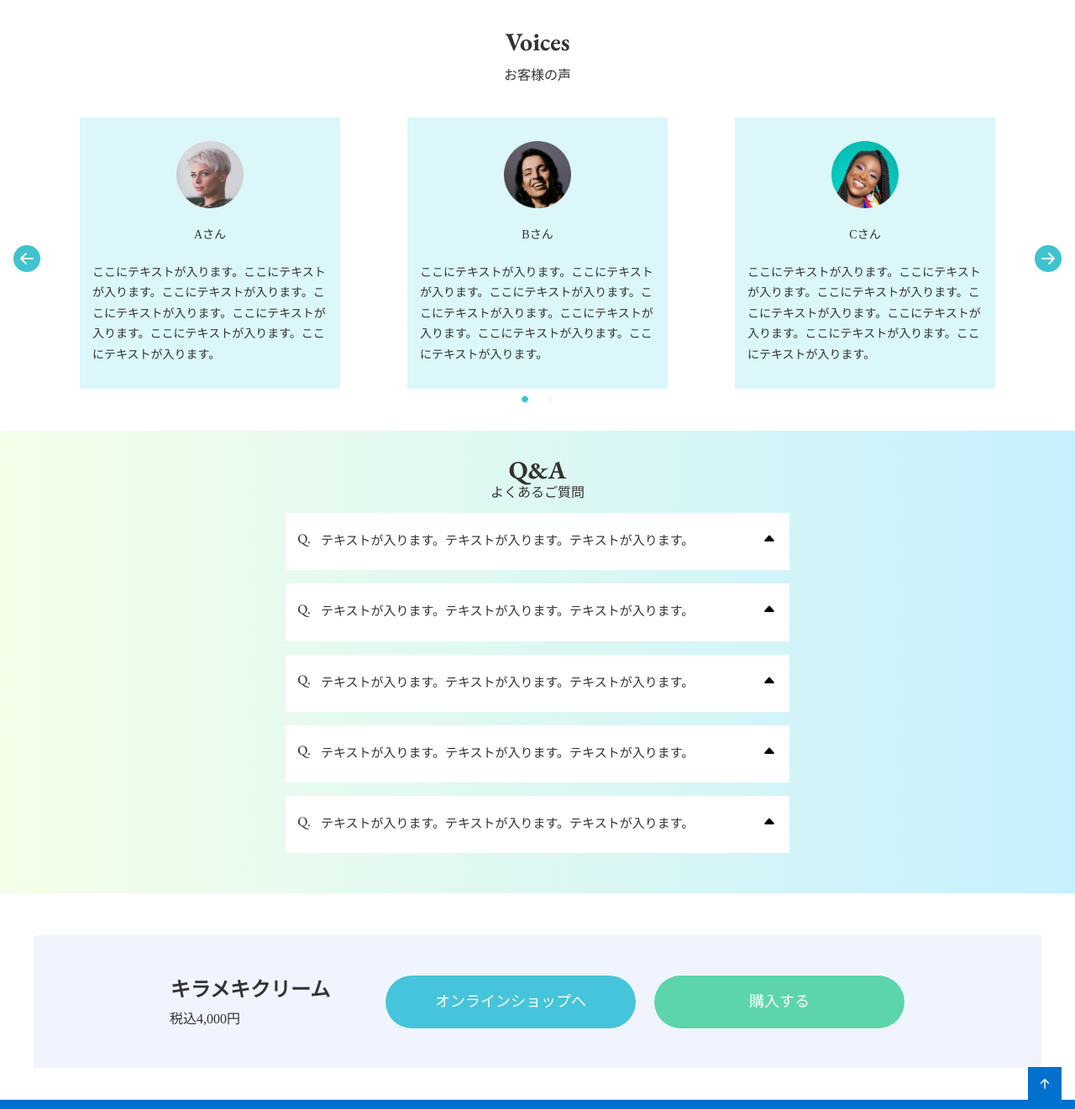
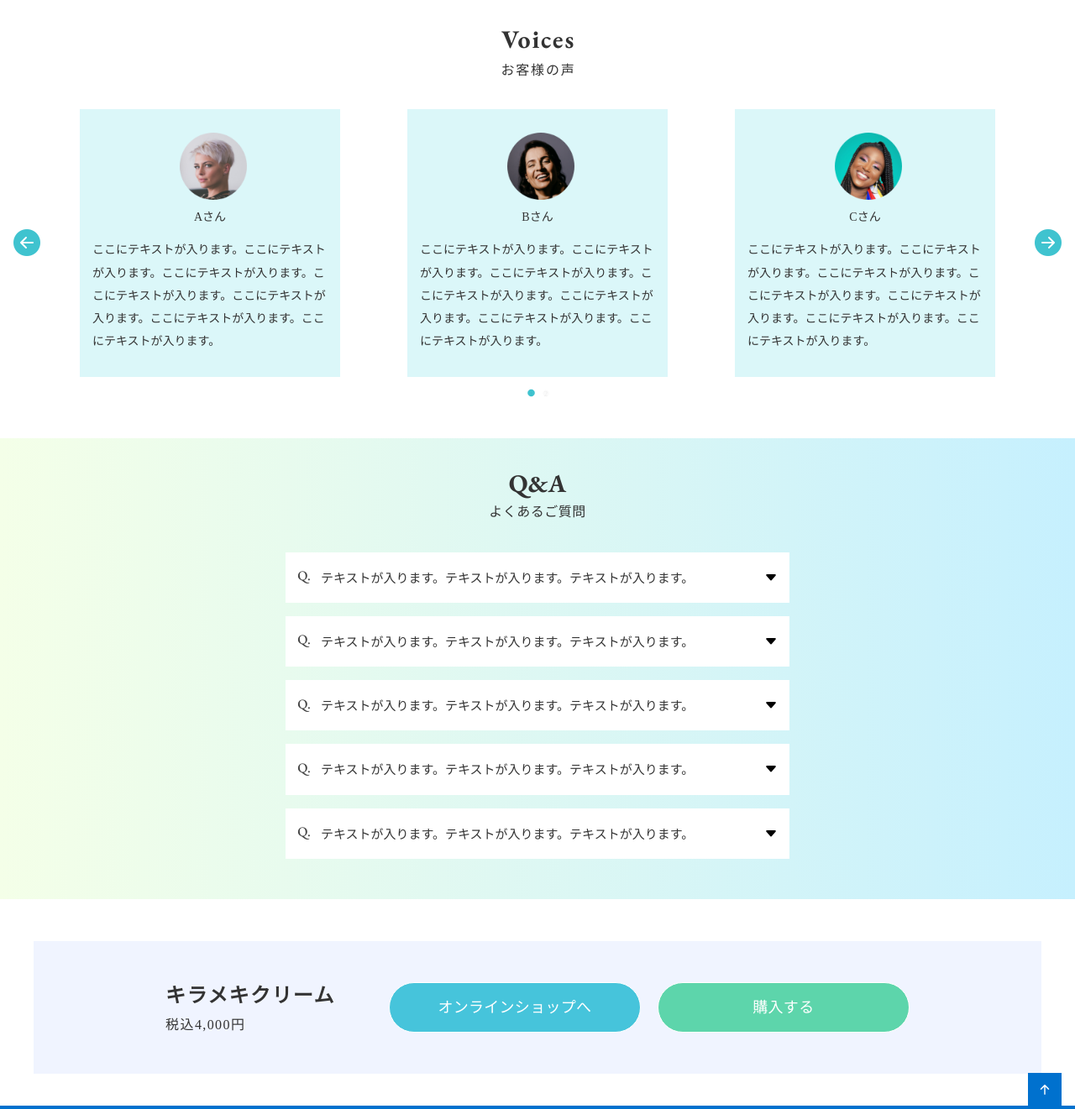
Before and after one commit to yokohon/LP_2, a plain HTML site: page index.html in a window 1280 px wide. Shown: the part 1340-2661 px from the top of the page at 84% size. Drawn offline with nearby package versions, Linux system fonts and the light colour scheme; some packages are replaced by stand-ins of ours.

Commit message:
SP アコーディオンテキスト調整

```diff
--- a/assets/css/style.css
+++ b/assets/css/style.css
@@ -42,7 +42,7 @@ li {
 .header-logo {
     position: absolute;
     left: 50%;
-    transform: translate(-50%, -50%);
+    transform: translate(-50%, 0);
     max-width: 143px;
     margin: 24px auto;
     z-index: 1;
@@ -77,8 +77,9 @@ li {
     margin: auto;
     line-height: 1;
     position: absolute;
+    left: 24px;
     bottom: 0;
-    transform: translateY(50%);
+    transform: translateY(80%);
 }
 
 @media (min-width: 768px) {
@@ -96,8 +97,8 @@ li {
     font-family: "Marcellus", system-ui;
     font-size: 40px;
     font-weight: 400;
-    letter-spacing: 12.3px;
-    /* word-wrap: break-word; */
+    letter-spacing: 12.7px;
+    margin-bottom: 12px;
 }
 
 @media (min-width: 768px) {
@@ -111,6 +112,8 @@ li {
 .selling-point p {
     font-size: 20px;
     font-weight: 400;
+    margin-top: 17px;
+    letter-spacing: 5.8px;
 }
 
 @media (min-width: 768px) {
@@ -123,11 +126,12 @@ li {
 /* <!-- ﾎﾞﾀﾝ 併用 online-content --> */
 .online-content {
     background-color: #F0F4FF;
+    letter-spacing: 1.4px;
     margin-top: 157px;
     margin-left: 16px;
     margin-right: 16px;
-    padding-top: 20px;
-    padding-bottom: 40px;
+    padding-top: 17.6px;
+    padding-bottom: 33px;
 }
 
 .online-content-2 {
@@ -152,7 +156,7 @@ li {
 
 .online-display {
     text-align: center;
-    margin-bottom: 20px;
+    margin-bottom: 16px;
 }
 
 @media (min-width: 768px) {
@@ -199,14 +203,15 @@ li {
     border-radius: 34px;
     width: 300px;
     margin: auto;
-    padding-top: 16px;
-    padding-bottom: 16px;
+    padding-top: 14px;
+    padding-bottom: 13px;
     font-size: 18px;
+    letter-spacing: 0.3px;
 }
 
 .btn-online {
     background-color: #46C4DB;
-    margin-bottom: 20px;
+    margin-bottom: 17.4px;
 }
 
 @media (min-width: 768px) {
@@ -264,7 +269,7 @@ li {
 .quality {
     position: absolute;
     text-align: center;
-    top: 48px;
+    top: 40px;
     left: 16px;
     right: 16px;
 }
@@ -284,6 +289,7 @@ li {
     font-family: "EB Garamond", system-ui;
     font-size: 30px;
     font-weight: bold;
+    padding-top: 2px;
 }
 
 @media (min-width: 768px) {
@@ -296,7 +302,8 @@ li {
 .quality-ja {
     font-size: 24px;
     font-weight: 600;
-    margin-bottom: 20px;
+    line-height: 1.6;
+    margin-bottom: 11px;
 }
 
 
@@ -304,14 +311,15 @@ li {
     text-align: left;
     font-size: 14px;
     font-weight: 400;
-    line-height: 2;
-    /* margin-bottom: 318px; */
+    line-height: 2.29;
 }
 
 
 /* 感想 */
 .slick-slide img {
-    width: 80px;
+    box-sizing: border-box;
+    width: 88px;
+    padding-left: 8px;
 }
 
 .Voices-content {
@@ -323,17 +331,22 @@ li {
 
 .title-voices {
     text-align: center;
+    padding-top: 8px;
+    padding-left: 2px;
+    letter-spacing: 1.8px;
 }
 
 .Voices {
     font-family: "EB Garamond", system-ui;
     font-size: 30px;
     font-weight: bold;
+    line-height: 1;
+    margin-bottom: 8px;
 }
 
 .customer-Voices {
     font-weight: 400;
-    margin-bottom: 36px;
+    margin-bottom: 32px;
 }
 
 /* スライダー */
@@ -355,27 +368,35 @@ li {
 .carousel-Customer-name {
     text-align: center;
     font-size: 14px;
-    padding-top: 20px;
+    padding-top: 9px;
 }
 
 .carousel-Customer-opinion {
     font-size: 14px;
     text-align: left;
-    padding-top: 20px;
+    line-height: 1.95;
+    padding-top: 13px;
     padding-left: 15px;
     padding-right: 15px;
     padding-bottom: 28px;
 }
 
+
+.slick-dotted.slick-slider {
+    margin-bottom: 73px;
+}
+
 .slick-prev,
 .slick-next {
     z-index: 100;
+    width: 32px;
+    transform: translate(0, -80%)
 }
 
-.slick-next,
+/* .slick-next,
 .slick-prev {
     width: 32px;
-}
+} */
 
 .slick-prev {
     left: -39px;
@@ -400,6 +421,15 @@ li {
     content: '\F129';
 }
 
+.slick-dots {
+    bottom: -32px;
+}
+
+.slick-dots li {
+    margin: 0;
+    width: 17.6px;
+}
+
 .slick-dots li button {
     color: #eee;
     font-size: 9px;
@@ -408,7 +438,7 @@ li {
 
 .slick-dots li.slick-active button:before {
     color: #00AFBF;
-    font-size: 9px;
+    font-size: 10px;
 }
 
 .slick-dots li button:before {
@@ -426,7 +456,8 @@ li {
 .inquiry-title {
     text-align: center;
     line-height: 1;
-    padding-top: 32px;
+    padding-top: 39px;
+    margin-bottom: 40px;
 }
 
 .inquiry-title h2 {
@@ -437,13 +468,15 @@ li {
 
 .inquiry-title p {
     font-size: 16px;
-    padding-top: 4px;
+    padding-top: 11px;
+    letter-spacing: 0.5px;
 }
 
 
 .inquiry-list {
     background-color: #fff;
     margin: 1rem;
+    margin-top: 20px;
 }
 
 @media (min-width: 768px) {
@@ -465,10 +498,10 @@ li {
     display: flex;
     justify-content: space-between;
     gap: 12px;
-    margin-top: 20px;
-    margin-bottom: 22px;
+    margin-top: 18px;
     margin-left: 14px;
     margin-right: 40px;
+    margin-bottom: 16px;
 }
 
 .question-icon {
@@ -488,10 +521,10 @@ li {
     font-size: 15px;
 }
 
-.bi-caret-up-fill {
+.bi-caret-down-fill {
     position: absolute;
     top: 17px;
-    right: 16px;
+    right: 14px;
 }
 
 /* ▼ の向き */
@@ -506,7 +539,6 @@ li {
 }
 
 .answer-strt {
-    margin: 15px 16px 18px 14px;
     font-size: 15px;
     display: none;
 }
@@ -515,6 +547,9 @@ li {
     display: flex;
     gap: 12px;
     align-items: flex-start;
+    padding-left: 16px;
+    padding-right: 16px;
+    padding-bottom: 16px;
 }
 
 .answer-icon {
@@ -549,6 +584,7 @@ footer {
 @media (min-width: 768px) {
     .footer-title {
         max-width: 1200px;
+        flex-wrap: wrap;
         margin: auto;
         display: flex;
         align-items: center;
@@ -583,7 +619,7 @@ footer h2 {
 
 @media (min-width: 768px) {
     .footer-nav {
-        min-width: 320px;
+        min-width: 340px;
         font-size: 14px;
         padding: 0;
     }
--- a/index.html
+++ b/index.html
@@ -46,7 +46,7 @@
 
     <div class="cover main-visual">
         <div class="selling-point">
-            <h2 class="s-point">Kirameki</h2>
+            <h2>Kirameki</h2>
             <h2>Cream</h2>
             <p>肌のうるおい、煌めく。</p>
         </div>
@@ -178,7 +178,7 @@
                     <p class="question-icon">Q.</p>
                     <p class="customer-q-text">テキストが入ります。テキストが入ります。テキストが入ります。</p>
                 </div>
-                <i class="bi bi-caret-up-fill"></i>
+                <i class="bi bi-caret-down-fill"></i>
             </div>
             <div class="answer-strt">
                 <div class="answer-box">
@@ -196,7 +196,7 @@
                     <p class="question-icon">Q.</p>
                     <p class="customer-q-text">テキストが入ります。テキストが入ります。テキストが入ります。</p>
                 </div>
-                <i class="bi bi-caret-up-fill"></i>
+                <i class="bi bi-caret-down-fill"></i>
             </div>
             <div class="answer-strt">
                 <div class="answer-box">
@@ -213,7 +213,7 @@
                     <p class="question-icon">Q.</p>
                     <p class="customer-q-text">テキストが入ります。テキストが入ります。テキストが入ります。</p>
                 </div>
-                <i class="bi bi-caret-up-fill"></i>
+                <i class="bi bi-caret-down-fill"></i>
             </div>
             <div class="answer-strt">
                 <div class="answer-box">
@@ -230,7 +230,7 @@
                     <p class="question-icon">Q.</p>
                     <p class="customer-q-text">テキストが入ります。テキストが入ります。テキストが入ります。</p>
                 </div>
-                <i class="bi bi-caret-up-fill"></i>
+                <i class="bi bi-caret-down-fill"></i>
             </div>
             <div class="answer-strt">
                 <div class="answer-box">
@@ -247,7 +247,7 @@
                     <p class="question-icon">Q.</p>
                     <p class="customer-q-text">テキストが入ります。テキストが入ります。テキストが入ります。</p>
                 </div>
-                <i class="bi bi-caret-up-fill"></i>
+                <i class="bi bi-caret-down-fill"></i>
             </div>
             <div class="answer-strt">
                 <div class="answer-box">
```
